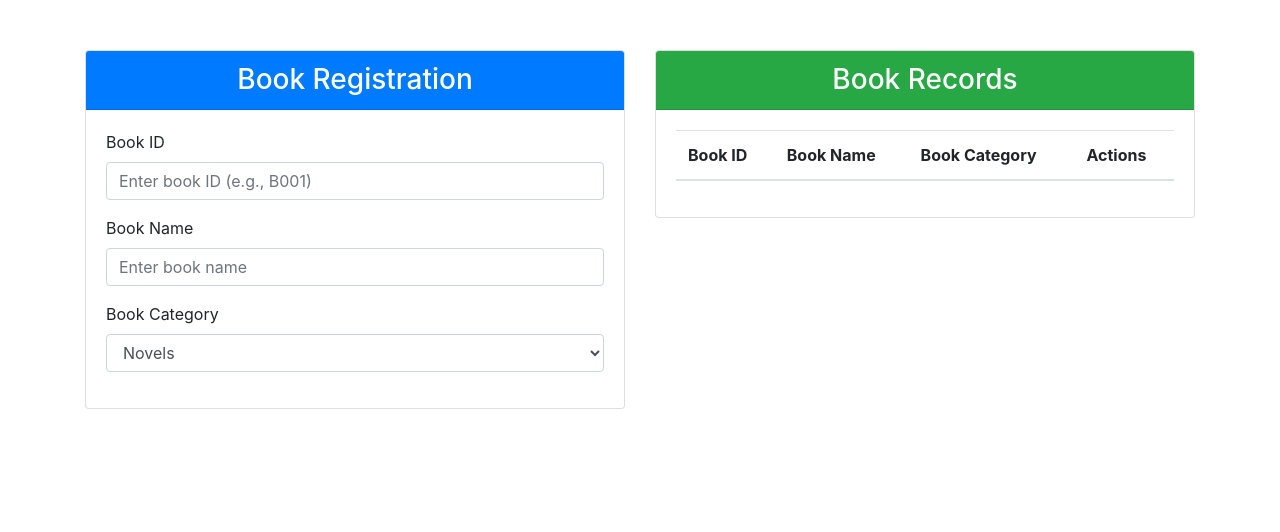
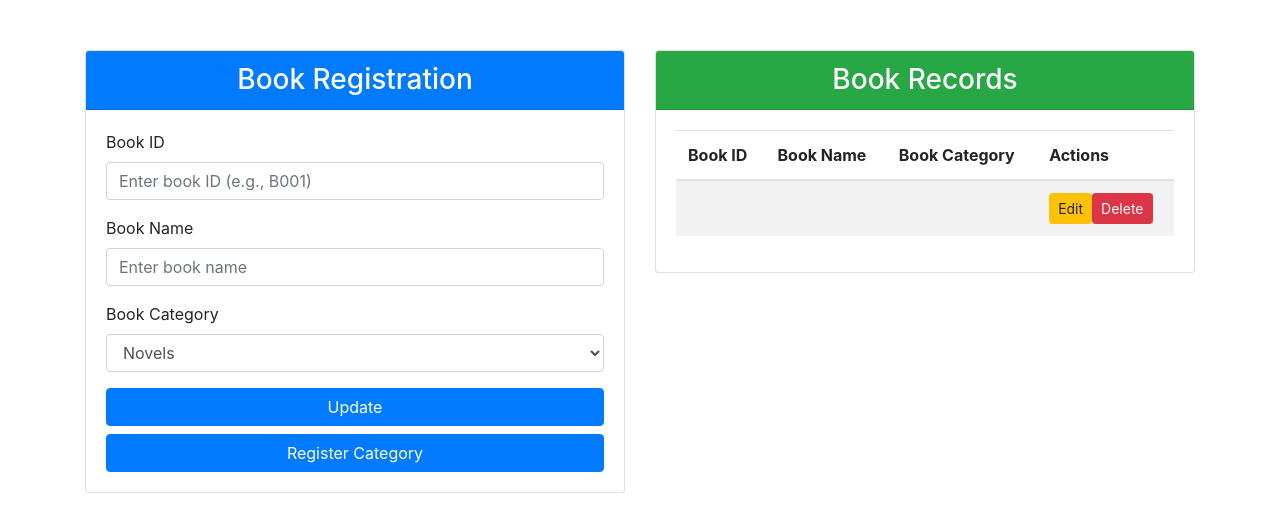
Before and after one commit to supunHM/Library-system-group-assignment, a PHP site: page /Books-registration.php in a window 1280 px wide. Shown: the top 532 px of the page. Run offline with PHP 8.4, Linux system fonts and the light colour scheme; lists and menus that the app fills with data are empty.

Commit message:
functional buttons added

```diff
--- a/Books-registration.php
+++ b/Books-registration.php
@@ -45,6 +45,10 @@ require_once("db-connection.php");
 
                         </div>
 
+                            <button class="btn btn-primary btn-block" type="submit" name="update">Update</button>
+
+                            <button class="btn btn-primary btn-block" type="submit" name="save">Register Category</button>
+
                     </form>
                 </div>
             </div>
@@ -67,7 +71,17 @@ require_once("db-connection.php");
                         </thead>
                         <tbody>
                             <!-- Fetch and display book records dynamically here -->
-
+                            <tr>
+                                <td></td>
+                                <td></td>
+                                <td></td>
+                                <td>
+                                    <div class="btn-group" role="group">
+                                        <a href="books-registration.php?edit="><button class="btn btn-warning btn-sm">Edit</button></a> <!-- Update button -->
+                                        <a href="books-registration-process.php?delete="><button class="btn btn-danger btn-sm">Delete</button></a> <!-- Delete button -->
+                                    </div>
+                                </td>
+                            </tr>
 
                         </tbody>
                     </table>
```
